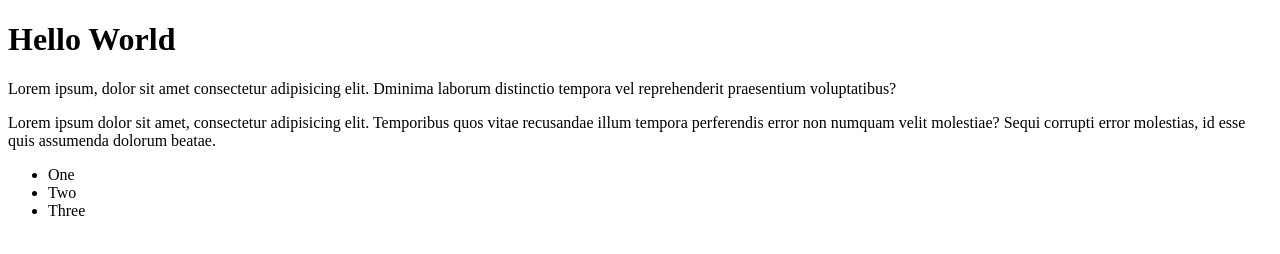
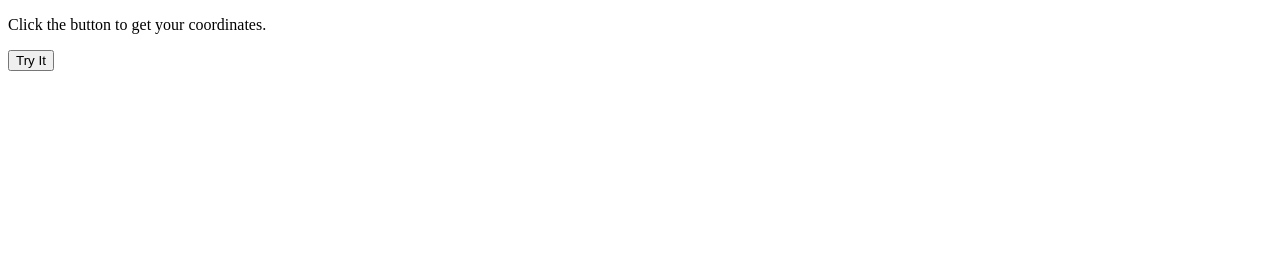
Before and after one commit to mahoair/PoemWbsite, a plain HTML site: page index.html in a window 1280 px wide. Drawn offline with Linux system fonts and the light colour scheme.

Commit message:
Update index.html

```diff
--- a/index.html
+++ b/index.html
@@ -1,30 +1,29 @@
 <!DOCTYPE html>
-<html lang="en">
-<head>
-    <meta charset="UTF-8">
-    <meta http-equiv="X-UA-Compatible" content="IE=edge">
-    <meta name="viewport" content="width=device-width, initial-scale=1.0">
-    <title>PoemWebSite</title>
+<html>
+<body>
 
-</head>
-<body>
-    <h1>Hello World</h1>
-    <p>Lorem ipsum, dolor sit amet consectetur adipisicing elit.
-         Dminima laborum distinctio
-          tempora vel reprehenderit praesentium voluptatibus?</p>
+<p>Click the button to get your coordinates.</p>
 
+<button onclick="getLocation()">Try It</button>
 
-     <p>Lorem ipsum dolor sit amet, consectetur adipisicing elit.
-    Temporibus quos vitae recusandae illum tempora perferendis
-    error non numquam velit molestiae?
- Sequi corrupti error molestias, id esse quis assumenda dolorum beatae.</p>
+<p id="demo"></p>
 
-     <ul>
-         <li>One</li>
-         <li>Two</li>
-         <li>Three</li>
-     </ul>
+<script>
+var x = document.getElementById("demo");
 
+function getLocation() {
+  if (navigator.geolocation) {
+    navigator.geolocation.getCurrentPosition(showPosition);
+  } else {
+    x.innerHTML = "Geolocation is not supported by this browser.";
+  }
+}
+
+function showPosition(position) {
+  x.innerHTML = "Latitude: " + position.coords.latitude +
+  "<br>Longitude: " + position.coords.longitude;
+}
+</script>
 
 </body>
 </html>
```
